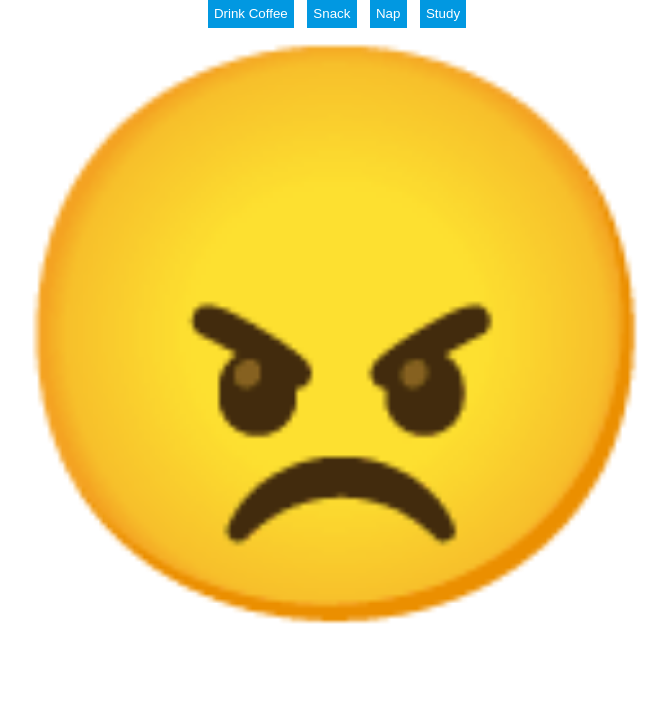
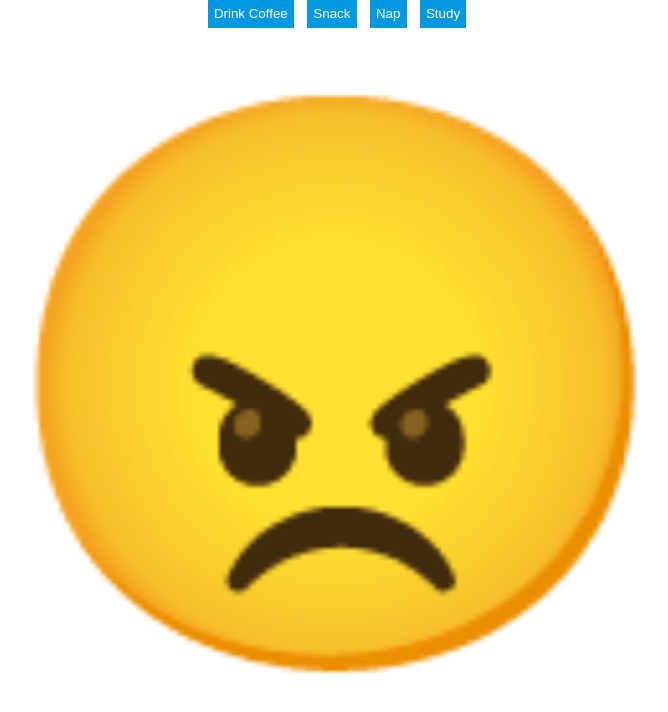
Before and after one commit to joelpdurham/emoji, a React app: page / in a window 1280 px wide. Shown: the top 712 px of the page, without its empty margins (303-971 px from the left). Built offline with nearby package versions, Linux system fonts and the light colour scheme.

Commit message:
wrote new test for pooping

```diff
--- /dev/null
+++ b/src/actions/actions.js
@@ -0,0 +1,13 @@
+const actions = [
+  { name: 'DRINK_COFFEE', text: 'Drink Coffee', stateName: 'coffees' },
+  { name: 'EAT_SNACK', text: 'Snack', stateName: 'snacks' },
+  { name: 'TAKE_NAP', text: 'Nap', stateName: 'naps' },
+  { name: 'STUDY', text: 'Study', stateName: 'studies' },
+];
+
+export const getActions = (state) => {
+  return actions.map(action => ({
+    ...action,
+    count: state[action.stateName]
+  }));
+};
--- a/src/components/face/Face.css
+++ b/src/components/face/Face.css
@@ -1,4 +1,5 @@
 .Face {
+  margin-top: 50px;
   padding: 2rem;
   text-align: center;
   font-size: 70vh;
--- a/src/containers/Moods.js
+++ b/src/containers/Moods.js
@@ -2,28 +2,8 @@ import React, { useReducer } from 'react';
 import Controls from '../components/controls/Controls';
 import Face from '../components/face/Face';
 import { reducer } from '../reducers/reducer';
-
-const actions = [
-  { name: 'DRINK_COFFEE', text: 'Drink Coffee', stateName: 'coffees' },
-  { name: 'EAT_SNACK', text: 'Snack', stateName: 'snacks' },
-  { name: 'TAKE_NAP', text: 'Nap', stateName: 'naps' },
-  { name: 'STUDY', text: 'Study', stateName: 'studies' },
-];
-
-export const isTired = state => state.coffees < 1 && state.naps < 1;
-export const isHyper = state => state.coffees > 3;
-export const isEducated = state => state.studies > 2;
-export const isHungry = state => state.snacks < 1;
-
-export const getFace = state => {
-  if(isTired(state) && isHungry(state)) return '😠';
-  if(isHyper(state) && isHungry(state)) return '😱';
-  if(isTired(state)) return '😴';
-  if(isHyper(state)) return '🙀';
-  if(isEducated(state)) return '😲';
-  if(isHungry(state)) return '😡';
-  return '😀';
-};
+import { getFace } from '../selectors/faceSelector';
+import { getActions } from '../actions/actions';
 
 export const Moods = () => {
   const [state, dispatch] = useReducer(reducer, {
@@ -33,64 +13,13 @@ export const Moods = () => {
     studies: 0
   });
 
+  const controlActions = getActions(state);
   const face = getFace(state);
-  const controlActions = actions.map(action => ({
-    ...action,
-    count: state[action.stateName]
-  }));
-
 
   return (
     <>
-      <Controls actions={controlActions} handleSelection={(name) => {
-        console.log(name); dispatch(name); }} />
+      <Controls actions={controlActions} handleSelection={dispatch} />
       <Face emoji={face} />
     </>
   );
 };
-
-
-// class Noods extends Component {
-
-// state = {
-//   coffees: 0,
-//   snacks: 0,
-//   naps: 0,
-//   studies: 0
-// }
-
-// handleSelection = name => {
-//   switch(name) {
-//     case 'DRINK_COFFEE':
-//       this.setState(state => ({ coffees: state.coffees + 1 }));
-//       break;
-//     case 'EAT_SNACK':
-//       this.setState(state => ({ snacks: state.snacks + 1 }));
-//       break;
-//     case 'TAKE_NAP':
-//       this.setState(state => ({ naps: state.naps + 1 }));
-//       break;
-//     case 'STUDY':
-//       this.setState(state => ({ studies: state.studies + 1 }));
-//       break;
-//     default:
-//       console.log(`unhandled name: ${name}`);
-//   }
-// }
-
-//   render() {
-//     const face = getFace(this.state);
-
-//     const controlActions = actions.map(action => ({
-//       ...action,
-//       count: this.state[action.stateName]
-//     }));
-
-//     return (
-//       <>
-//         <Controls actions={controlActions} handleSelection={this.handleSelection}/>
-//         <Face emoji={face} />
-//       </>
-//     );
-//   }
-// }
--- /dev/null
+++ b/src/selectors/faceSelector.js
@@ -0,0 +1,14 @@
+export const isTired = state => state.coffees < 1 && state.naps < 1;
+export const isHyper = state => state.coffees > 3;
+export const isEducated = state => state.studies > 2;
+export const isHungry = state => state.snacks < 1;
+
+export const getFace = state => {
+  if(isTired(state) && isHungry(state)) return '😠';
+  if(isHyper(state) && isHungry(state)) return '😱';
+  if(isTired(state)) return '😴';
+  if(isHyper(state)) return '🙀';
+  if(isEducated(state)) return '😲';
+  if(isHungry(state)) return '😡';
+  return '😀';
+};
```
Also changed, not shown: 1 other file (tests, documents, lock files or other folders).
